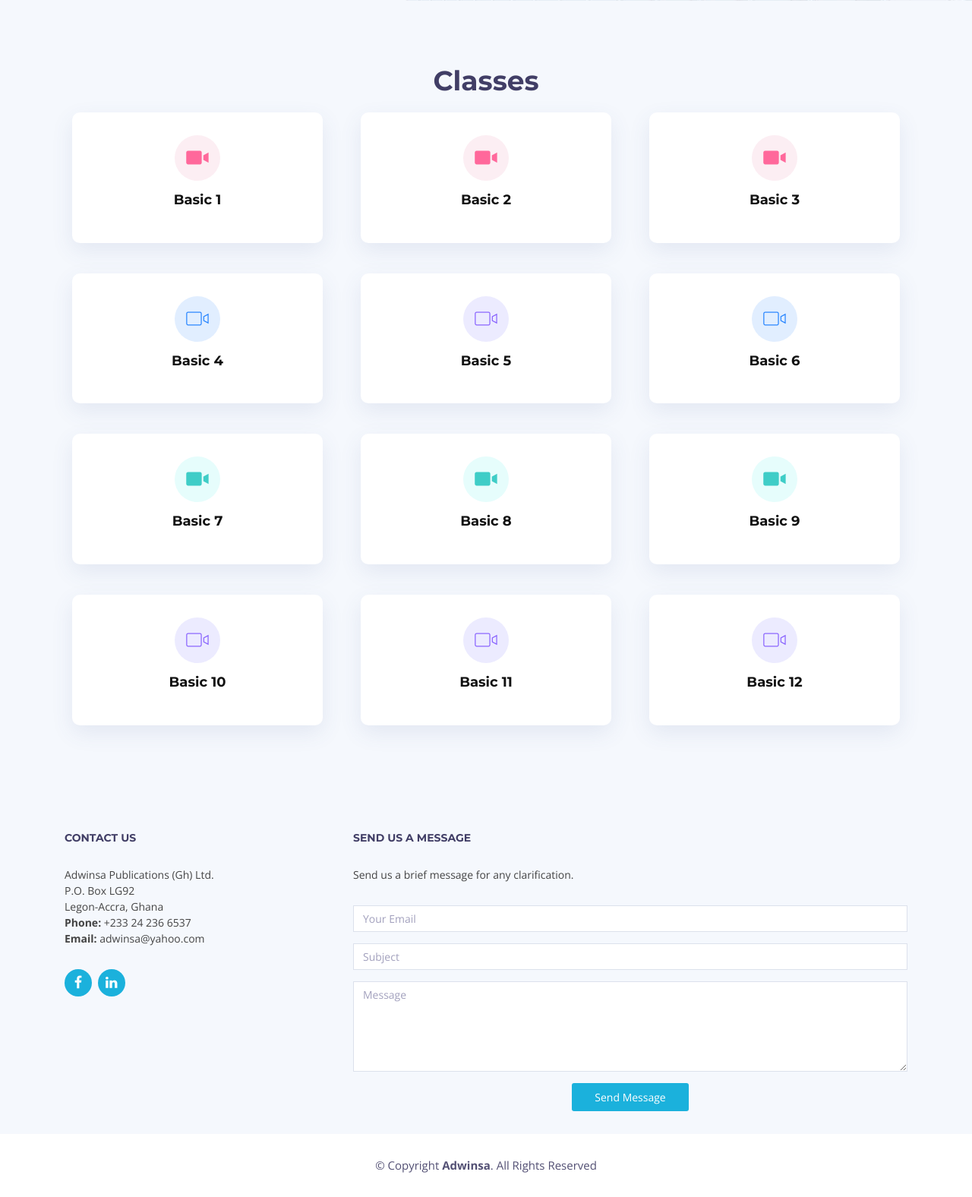
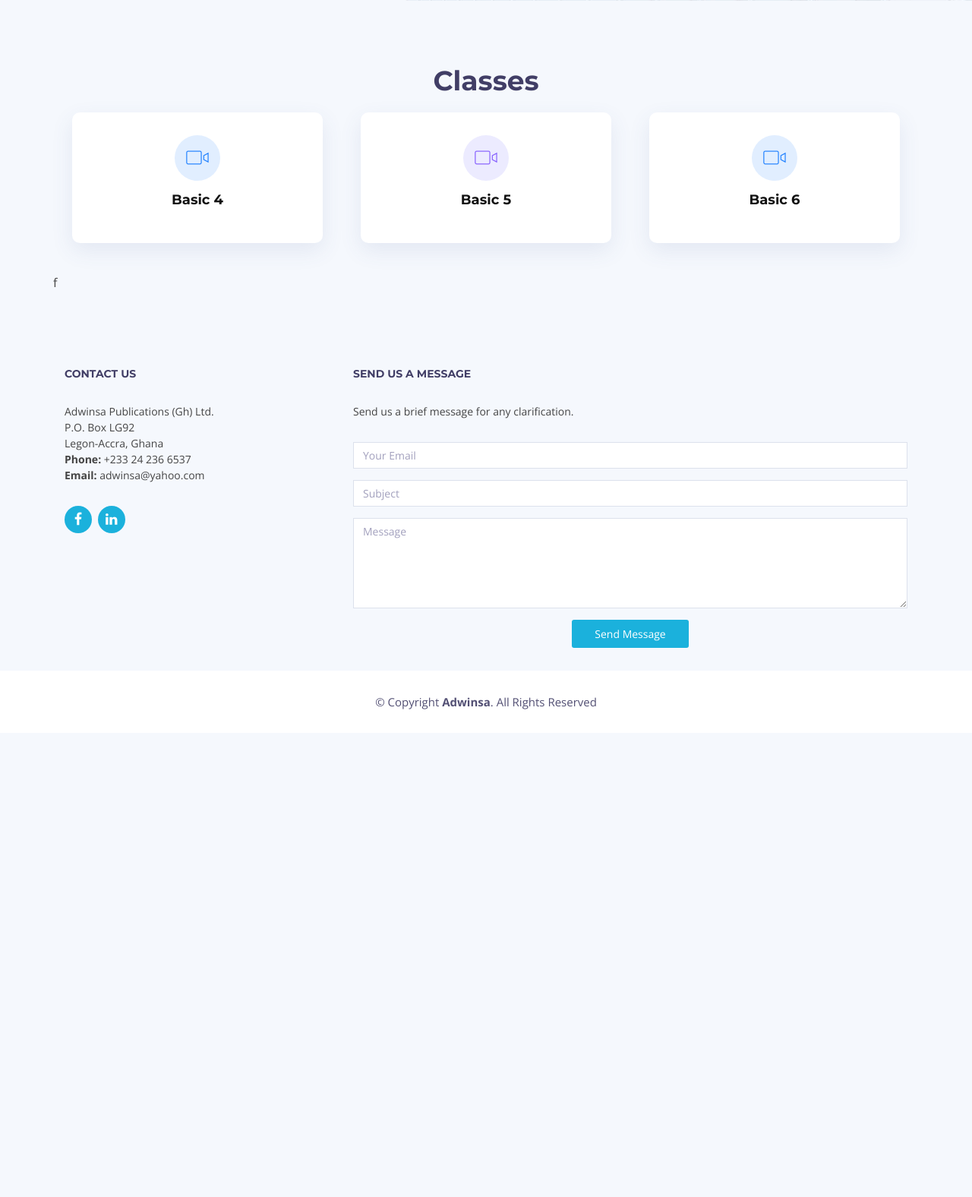
Before and after one commit to baasare/adwinsa, a Django app: page / in a window 1280 px wide. Shown: the part 799-2375 px from the top of the page at 76% size. After the commit the page ends 1733 px from the top, so only its background shows below. Run offline with Django 3.2, Linux system fonts and the light colour scheme; some libraries are stand-ins or nearby versions; some web fonts are replaced.

Commit message:
excluded other classes

```diff
--- a/users/templates/users/index.html
+++ b/users/templates/users/index.html
@@ -46,35 +46,35 @@
 
                 <div class="row">
 
-                    <div class="col-md-6 col-lg-4 wow bounceInUp" data-wow-duration="1.4s">
-                        <div class="box">
-                            <div class="icon" style="background: #fceef3;"><i class="ion-ios-videocam"
-                                                                              style="color: #ff689b;"></i></div>
-                            <h4 class="title"><a href="{% url 'level_detail' level='B_1' %}">Basic 1</a></h4>
+{#                    <div class="col-md-6 col-lg-4 wow bounceInUp" data-wow-duration="1.4s">#}
+{#                        <div class="box">#}
+{#                            <div class="icon" style="background: #fceef3;"><i class="ion-ios-videocam"#}
+{#                                                                              style="color: #ff689b;"></i></div>#}
+{#                            <h4 class="title"><a href="{% url 'level_detail' level='B_1' %}">Basic 1</a></h4>#}
                             {#                            <p class="description">Voluptatum deleniti atque corrupti quos dolores et quas molestias#}
                             {#                                excepturi sint occaecati cupiditate non provident</p>#}
-                        </div>
-                    </div>
-                    <div class="col-md-6 col-lg-4 wow bounceInUp" data-wow-duration="1.4s">
-                        <div class="box">
-                            <div class="icon" style="background: #fceef3;"><i class="ion-ios-videocam"
-                                                                              style="color: #ff689b;"></i></div>
-                            <h4 class="title"><a href="{% url 'level_detail' level='B_2' %}">Basic 2</a></h4>
+{#                        </div>#}
+{#                    </div>#}
+{#                    <div class="col-md-6 col-lg-4 wow bounceInUp" data-wow-duration="1.4s">#}
+{#                        <div class="box">#}
+{#                            <div class="icon" style="background: #fceef3;"><i class="ion-ios-videocam"#}
+{#                                                                              style="color: #ff689b;"></i></div>#}
+{#                            <h4 class="title"><a href="{% url 'level_detail' level='B_2' %}">Basic 2</a></h4>#}
                             {#                            <p class="description">Minim veniam, quis nostrud exercitation ullamco laboris nisi ut#}
                             {#                                aliquip#}
                             {#                                ex ea commodo consequat tarad </p>#}
-                        </div>
-                    </div>
-                    <div class="col-md-6 col-lg-4 wow bounceInUp" data-wow-duration="1.4s">
-                        <div class="box">
-                            <div class="icon" style="background: #fceef3;"><i class="ion-ios-videocam"
-                                                                              style="color:#ff689b;"></i></div>
-                            <h4 class="title"><a href="{% url 'level_detail' level='B_3' %}">Basic 3</a></h4>
+{#                        </div>#}
+{#                    </div>#}
+{#                    <div class="col-md-6 col-lg-4 wow bounceInUp" data-wow-duration="1.4s">#}
+{#                        <div class="box">#}
+{#                            <div class="icon" style="background: #fceef3;"><i class="ion-ios-videocam"#}
+{#                                                                              style="color:#ff689b;"></i></div>#}
+{#                            <h4 class="title"><a href="{% url 'level_detail' level='B_3' %}">Basic 3</a></h4>#}
                             {#                            <p class="description">Excepteur sint occaecat cupidatat non proident, sunt in culpa qui#}
                             {#                                officia#}
                             {#                                deserunt mollit anim id est laborum</p>#}
-                        </div>
-                    </div>
+{#                        </div>#}
+{#                    </div>#}
 
 
                     <div class="col-md-6 col-lg-4 wow bounceInUp" data-wow-delay="0.1s" data-wow-duration="1.4s">
@@ -108,64 +108,7 @@
                     </div>
 
 
-                    <div class="col-md-6 col-lg-4 wow bounceInUp" data-wow-delay="0.2s" data-wow-duration="1.4s">
-                        <div class="box">
-                            <div class="icon" style="background: #e6fdfc;"><i class="ion-ios-videocam"
-                                                                              style="color: #3fcdc7;"></i></div>
-                            <h4 class="title"><a href="{% url 'level_detail' level='B_7' %}">Basic 7</a></h4>
-                            {#                            <p class="description">At vero eos et accusamus et iusto odio dignissimos ducimus qui#}
-                            {#                                blanditiis#}
-                            {#                                praesentium voluptatum deleniti atque</p>#}
-                        </div>
-                    </div>
-                    <div class="col-md-6 col-lg-4 wow bounceInUp" data-wow-delay="0.2s" data-wow-duration="1.4s">
-                        <div class="box">
-                            <div class="icon" style="background: #e6fdfc;"><i class="ion-ios-videocam"
-                                                                              style="color: #3fcdc7;"></i></div>
-                            <h4 class="title"><a href="{% url 'level_detail' level='B_8' %}">Basic 8</a></h4>
-                            {#                            <p class="description">Duis aute irure dolor in reprehenderit in voluptate velit esse cillum#}
-                            {#                                dolore eu fugiat nulla pariatur irure dolor</p>#}
-                        </div>
-                    </div>
-                    <div class="col-md-6 col-lg-4 wow bounceInUp" data-wow-delay="0.2s" data-wow-duration="1.4s">
-                        <div class="box">
-                            <div class="icon" style="background: #e6fdfc;"><i class="ion-ios-videocam"
-                                                                              style="color: #3fcdc7;"></i></div>
-                            <h4 class="title"><a href="{% url 'level_detail' level='B_9' %}">Basic 9</a></h4>
-                            {#                            <p class="description">Duis aute irure dolor in reprehenderit in voluptate velit esse cillum#}
-                            {#                                dolore eu fugiat nulla pariatur irure dolor</p>#}
-                        </div>
-                    </div>
-
-
-                    <div class="col-md-6 col-lg-4 wow bounceInUp" data-wow-delay="0.3s" data-wow-duration="1.4s">
-                        <div class="box">
-                            <div class="icon" style="background: #ecebff;"><i class="ion-ios-videocam-outline"
-                                                                              style="color: #8660fe;"></i></div>
-                            <h4 class="title"><a href="{% url 'level_detail' level='B_10' %}">Basic 10</a></h4>
-                            {#                            <p class="description">Et harum quidem rerum facilis est et expedita distinctio. Nam libero#}
-                            {#                                tempore, cum soluta nobis est eligendi</p>#}
-                        </div>
-                    </div>
-                    <div class="col-md-6 col-lg-4 wow bounceInUp" data-wow-delay="0.3s" data-wow-duration="1.4s">
-                        <div class="box">
-                            <div class="icon" style="background: #ecebff;"><i class="ion-ios-videocam-outline"
-                                                                              style="color: #8660fe;"></i></div>
-                            <h4 class="title"><a href="{% url 'level_detail' level='B_11' %}">Basic 11</a></h4>
-                            {#                            <p class="description">Et harum quidem rerum facilis est et expedita distinctio. Nam libero#}
-                            {#                                tempore, cum soluta nobis est eligendi</p>#}
-                        </div>
-                    </div>
-                    <div class="col-md-6 col-lg-4 wow bounceInUp" data-wow-delay="0.3s" data-wow-duration="1.4s">
-                        <div class="box">
-                            <div class="icon" style="background: #ecebff;"><i class="ion-ios-videocam-outline"
-                                                                              style="color: #8660fe;"></i></div>
-                            <h4 class="title"><a href="{% url 'level_detail' level='B_12' %}">Basic 12</a></h4>
-                            {#                            <p class="description">Et harum quidem rerum facilis est et expedita distinctio. Nam libero#}
-                            {#                                tempore, cum soluta nobis est eligendi</p>#}
-                        </div>
-                    </div>
-
+f
                     {#                    <div class="col-md-6 col-lg-4 wow bounceInUp" data-wow-delay="0.4s" data-wow-duration="1.4s">#}
                     {#                        <div class="box">#}
                     {#                            <div class="icon" style="background: #ecebff;"><i class="ion-ios-videocam"#}
```
